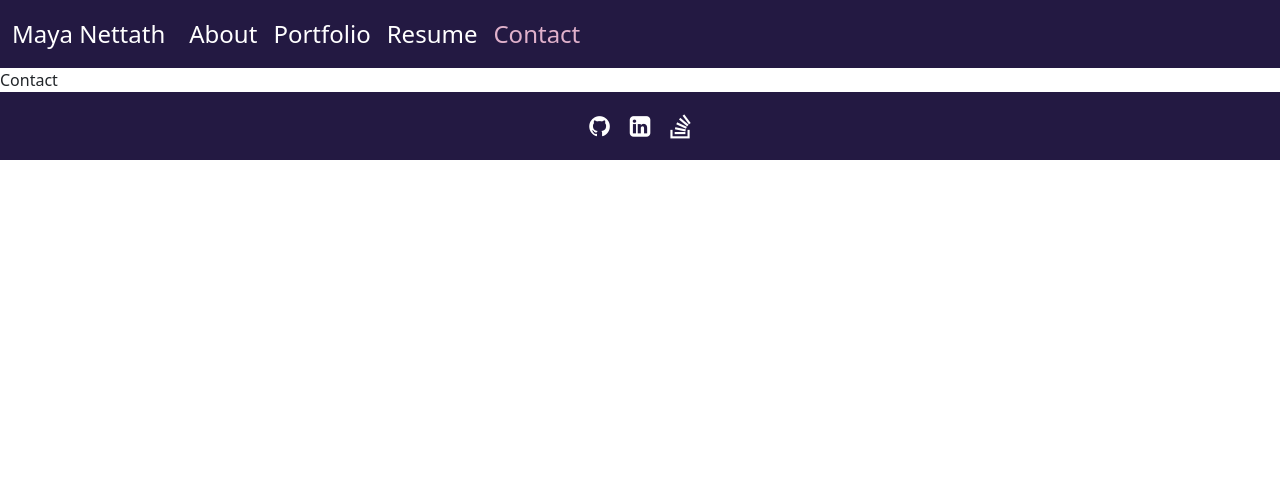
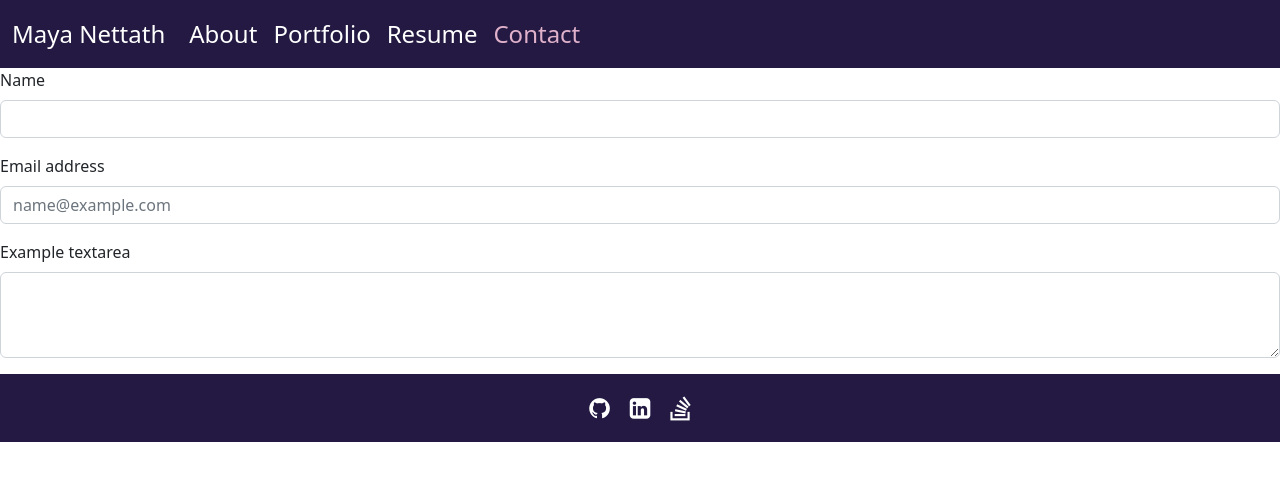
Before and after one commit to mnettath/react-portfolio, a React (Vite) app: page /contact in a window 1280 px wide. Shown: the top 480 px of the page. Built offline with nearby package versions, Linux system fonts and the light colour scheme.

Commit message:
started formatting contact session, resolved any instances where class was used inside of return

```diff
--- a/src/components/Header.jsx
+++ b/src/components/Header.jsx
@@ -18,9 +18,9 @@ function Header() {
           aria-expanded="false"
           aria-label="Toggle navigation"
         >
-          <span class="navbar-toggler-icon"></span>
+          <span className="navbar-toggler-icon"></span>
         </button>
-        <div class="collapse navbar-collapse" id="navbarNav">
+        <div className="collapse navbar-collapse" id="navbarNav">
           <NavTabs />
         </div>
       </div>
--- a/src/components/Navigation.jsx
+++ b/src/components/Navigation.jsx
@@ -9,7 +9,7 @@ function NavTabs() {
       <li className="nav-item">
         <Link
           to="/"
-          // This is a conditional (ternary) operator that checks to see if the current page is "Home"
+          // This is a conditional (ternary) operator that checks to see if the current page is "About"
           // If it is, we set the current page to 'nav-link-active', otherwise we set it to 'nav-link'
           className={currentPage === "/" ? "nav-link active" : "nav-link"}
         >
@@ -19,7 +19,7 @@ function NavTabs() {
       <li className="nav-item">
         <Link
           to="/portfolio"
-          // Check to see if the currentPage is `Blog`, and if so we use the active link class from bootstrap. Otherwise, we set it to a normal nav-link
+          // Check to see if the currentPage is `Portfolio`, and if so we use the active link class from bootstrap. Otherwise, we set it to a normal nav-link
           className={
             currentPage === "/portfolio" ? "nav-link active" : "nav-link"
           }
@@ -30,7 +30,7 @@ function NavTabs() {
       <li className="nav-item">
         <Link
           to="/resume"
-          // Check to see if the currentPage is `Contact`, and if so we use the active link class from bootstrap. Otherwise, we set it to a normal nav-link
+          // Check to see if the currentPage is `Resume`, and if so we use the active link class from bootstrap. Otherwise, we set it to a normal nav-link
           className={currentPage === "/resume" ? "nav-link active" : "nav-link"}
         >
           Resume
--- a/src/pages/Contact.jsx
+++ b/src/pages/Contact.jsx
@@ -1,9 +1,47 @@
-import React from 'react'
+import React from "react";
+import "bootstrap/dist/css/bootstrap.min.css";
+import "bootstrap/dist/js/bootstrap.bundle.min";
 
 const Contact = () => {
   return (
-    <div>Contact</div>
-  )
-}
+    <>
+      <div className="mb-3">
+        <label htmlFor="exampleFormControlInput1" className="form-label">
+          Name
+        </label>
+        <input
+          type="name"
+          className="form-control"
+          id="exampleFormControlInput1"
+        />
+      </div>
+      <div className="mb-3">
+        <label htmlFor="exampleFormControlInput1" className="form-label">
+          Email address
+        </label>
+        <input
+          type="email"
+          className="form-control"
+          id="exampleFormControlInput2"
+          placeholder="name@example.com"
+        />
+      </div>
+      <div className="mb-3">
+        <label htmlFor="exampleFormControlTextarea1" className="form-label">
+          Example textarea
+        </label>
+        <textarea
+          className="form-control"
+          id="exampleFormControlTextarea1"
+          rows="3"
+        ></textarea>
+      </div>
+    </>
+  );
+};
 
-export default Contact
+// Name
+// Email
+// Message
+
+export default Contact;
```
